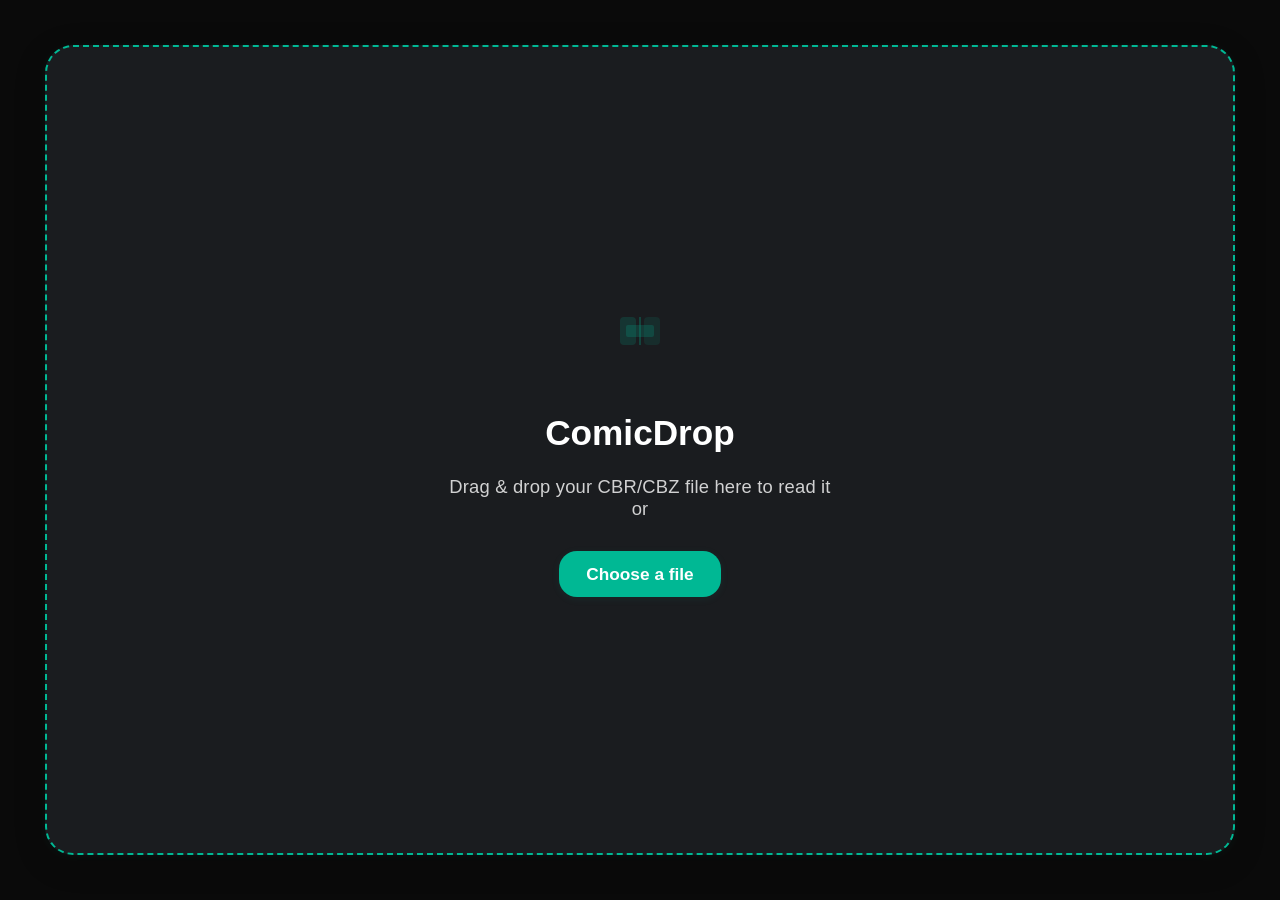
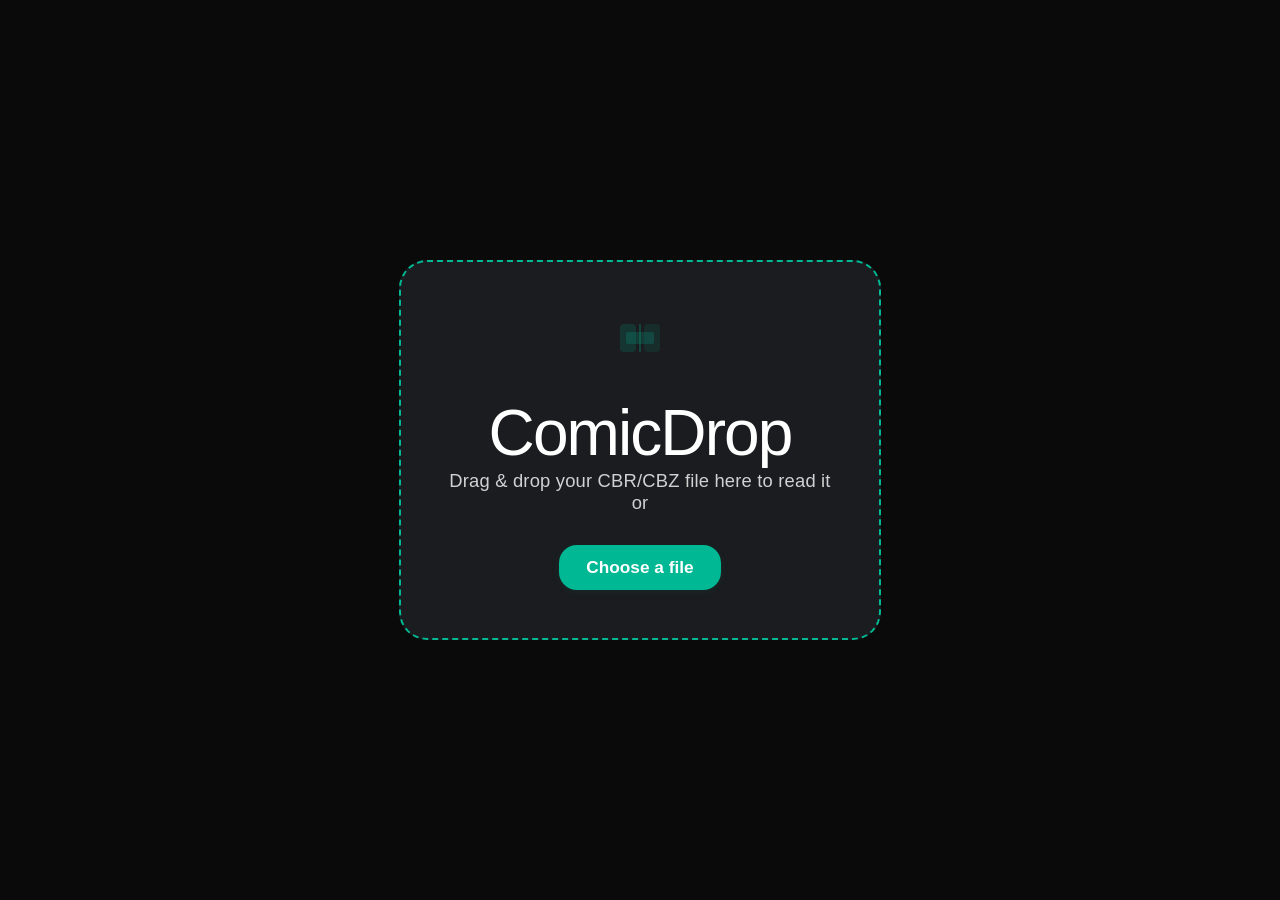

minor changes

--- a/css/styles.css
+++ b/css/styles.css
@@ -6,7 +6,6 @@
   --text-primary: #ffffff;
   --text-secondary: rgba(255, 255, 255, 0.8);
   --accent-color: #00b894;
-  --accent-hover: #00d4a3;
   --error-color: #dc3545;
   --border-radius: 12px;
   --border-radius-large: 24px;
@@ -15,8 +14,17 @@
   --shadow: 0 8px 32px rgba(0, 0, 0, 0.4);
   --shadow-error: 0 8px 32px rgba(220, 53, 69, 0.3);
   --backdrop-blur: blur(20px);
-  --drop-zone-margin: 5vh;
-  --drop-zone-vh: 100vh;
+}
+
+
+@font-face {
+  font-family: 'Outfit';
+  src: url('/fonts/Outfit/Outfit-VariableFont_wght.woff2') format('woff2-variations'),
+       url('/fonts/Outfit/Outfit-VariableFont_wght.woff') format('woff-variations'),
+       url('/fonts/Outfit/Outfit-VariableFont_wght.ttf') format('truetype');
+  font-weight: 100 900; 
+  font-display: swap;
+  font-style: normal;
 }
 
 @supports (height: 100dvh) {
@@ -29,6 +37,40 @@
 * {
   box-sizing: border-box;
 }
+
+
+body::before {
+  content: "";
+  position: fixed;
+  inset: 0;
+  z-index: -1; /* Pushes the background behind everything else */
+  
+  /* Background image setup */
+  background-image: url('/assets/grid-long.jpg');
+  background-repeat: repeat-y; /* Repeats vertically for a seamless loop */
+  background-position: 0 0;
+  background-size: 100% auto; /* Matches the height of the screen while preserving aspect ratio */
+  
+  /* Link to the loop animation keyframe below */
+  animation: scrollBackground 30s linear infinite;
+  
+  /* Optional visual styling to blend with your dark theme */
+  opacity: 0.10; /* Lower opacity keeps it subtle so text remains readable */
+  pointer-events: none; /* Mouse clicks pass right through it */
+}
+
+@keyframes scrollBackground {
+  from {
+    background-position: 0 0;
+  }
+  to {
+    /* Animates backward vertically; a negative value scrolls top-to-bottom */
+    background-position:  0 -3000px; 
+  }
+}
+
+
+
 
 body {
   margin: 0;
@@ -59,63 +101,71 @@ header[hidden] {
   display: none !important;
 }
 
-header h1 {
+h1 {
+  font-family: 'Outfit', sans-serif;
   margin: 0;
-  font-size: 1.2rem;
+  font-size: clamp(1.8rem, 15vw, 4rem);
   font-weight: 500;
-  letter-spacing: -0.02em;
+  letter-spacing: -0.03em;
   color: var(--text-primary);
 }
 
-/* Main layout */
+p {
+  font-family: 'Outfit', sans-serif;
+  max-width: 500px;
+  margin: 0;
+  font-size: 1rem;
+  color: var(--text-secondary);
+}
+
 main {
-  flex: 1;
-  display: flex;
-  flex-direction: column;
-  align-items: stretch;
-  justify-content: stretch;
-  padding: 0;
-  min-height: 0;
-  height: 100%;
-  width: 100vw;
-}
-
-/* Drop zone styles */
-.drop-zone-outer {
-  position: fixed;
-  inset: 0;
-  width: 100vw;
-  height: 100vh;
-  display: flex;
-  align-items: stretch;
-  justify-content: stretch;
-  background: none;
-  z-index: 100;
-}
-
-.drop-zone {
-  margin: var(--drop-zone-margin);
-  width: calc(100vw - 2 * var(--drop-zone-margin));
-  height: calc(var(--drop-zone-vh) - 2 * var(--drop-zone-margin));
   display: flex;
   flex-direction: column;
   align-items: center;
   justify-content: center;
+  min-height: 100vh;
+  width: 100vw;
+  padding: 2rem;
+  box-sizing: border-box;
+}
+
+
+.top-heading {
+  text-align: center;
+  max-width: 95vw;
+  margin-bottom: 3rem;
+  z-index: 101; /* Stay above any background items */
+
+  overflow-wrap: break-word;
+  word-wrap: break-word;
+}
+
+
+.drop-zone {
+  display: flex;
+  flex-direction: column;
+  align-items: center;
+  justify-content: center;
+  
+  width: max-content;
+  max-width: 90vw;
+  
   border: 2.5px dashed var(--accent-color);
   background: rgba(30, 32, 36, 0.85);
   border-radius: 28px;
-  box-shadow: 0 8px 32px rgba(0,0,0,0.18), 0 1.5px 8px rgba(0,184,148,0.08);
-  padding: 2.5rem 2rem;
+  padding: 3rem 3rem;
   font-size: 1.1rem;
   text-align: center;
-  backdrop-filter: blur(18px) saturate(1.2);
   transition: box-shadow 0.2s, border-color 0.2s;
+  box-sizing: border-box;
 }
+
 .drop-zone.dragover {
   border-color: var(--accent-hover);
   background: rgba(0, 184, 148, 0.08);
-  box-shadow: 0 12px 40px rgba(0,184,148,0.18), 0 2px 12px rgba(0,184,148,0.12);
+  box-shadow: 0 0px 40px rgba(0,184,148,0.18), 0 2px 12px rgba(0,184,148,0.12);
 }
+
 .drop-zone .drop-icon {
   font-size: 3.2rem;
   color: var(--accent-color);
@@ -127,9 +177,10 @@ main {
   margin: 0 0 1.2rem 0;
   color: var(--text-secondary);
   font-size: 1.15rem;
-  font-weight: 500;
+  font-weight: 200;
   letter-spacing: 0.01em;
 }
+
 .file-label {
   display: inline-block;
   background: var(--accent-color);
@@ -145,10 +196,11 @@ main {
   border: none;
   transition: background 0.18s, color 0.18s, box-shadow 0.18s, transform 0.12s;
 }
+
 .file-label:hover, .file-label:focus {
-  background: var(--accent-hover);
-  color: #fff;
-  box-shadow: 0 4px 16px rgba(0,184,148,0.16);
+  background: var(--text-secondary);
+  color: var(--bg-primary);
+  box-shadow: 0 0px 16px rgb(0, 0, 0);
   transform: scale(1.045);
 }
 
@@ -311,21 +363,15 @@ main {
 /* Comic page */
 .comic-page {
   position: fixed;
-  top: 0;
-  left: 0;
+  inset: 0;
   width: 100vw;
   height: 100vh;
   z-index: 1;
-  flex: none;
-  min-height: 0;
-  min-width: 0;
   display: flex;
   align-items: center;
   justify-content: center;
   background: none;
-  border-radius: 0;
-  box-shadow: none;
-  overflow: auto;
+  overflow: hidden; /* Prevent unwanted scrollbars during panning */
   margin: 0 !important;
   padding: 0 !important;
 }
@@ -335,17 +381,17 @@ main {
   max-height: 100vh;
   width: auto;
   height: auto;
-  border-radius: 0;
-  box-shadow: none;
-  background: transparent;
-  transition: transform 0.3s cubic-bezier(0.4, 0, 0.2, 1);
-  object-fit: contain;
+  object-fit: contain; /* Prevents stretching or aspect distortion */
   display: block;
   margin: 0 auto;
   cursor: grab;
   user-select: none;
   transform-origin: center center;
   will-change: transform;
+}
+
+.comic-page img:active {
+  cursor: grabbing;
 }
 
 .comic-page img:active {
@@ -416,10 +462,6 @@ main {
 
 /* Responsive design */
 @media (max-width: 700px) {
-  .drop-zone, .progress-container {
-    max-width: 95vw;
-    padding: 2rem 1rem;
-  }
   
   .reader-container {
     max-width: 100vw;
@@ -508,18 +550,21 @@ main {
   color: var(--accent-hover);
 }
 
-/* Spread mode: show two images side by side */
-.comic-page {
+/* Spread mode wrapper sizing */
+.spread-view-wrapper {
   display: flex;
   flex-direction: row;
   align-items: center;
   justify-content: center;
-  gap: 0; /* Remove space between pages */
+  width: 100vw;
+  height: 100vh;
+  gap: 4px !important; /* Slight, clean gap between distinct sheets */
 }
-.comic-page img {
-  max-width: 48vw;
-  max-height: 96vh;
-  width: auto;
-  height: auto;
-  margin: 0 !important; /* Remove any margin */
-} 
+
+/* Constrained rules when active inside spread layout wrapper */
+.spread-view-wrapper img {
+  max-width: calc(50vw - 4px) !important;
+  max-height: 100vh !important;
+  width: auto !important;
+  height: auto !important;
+}
